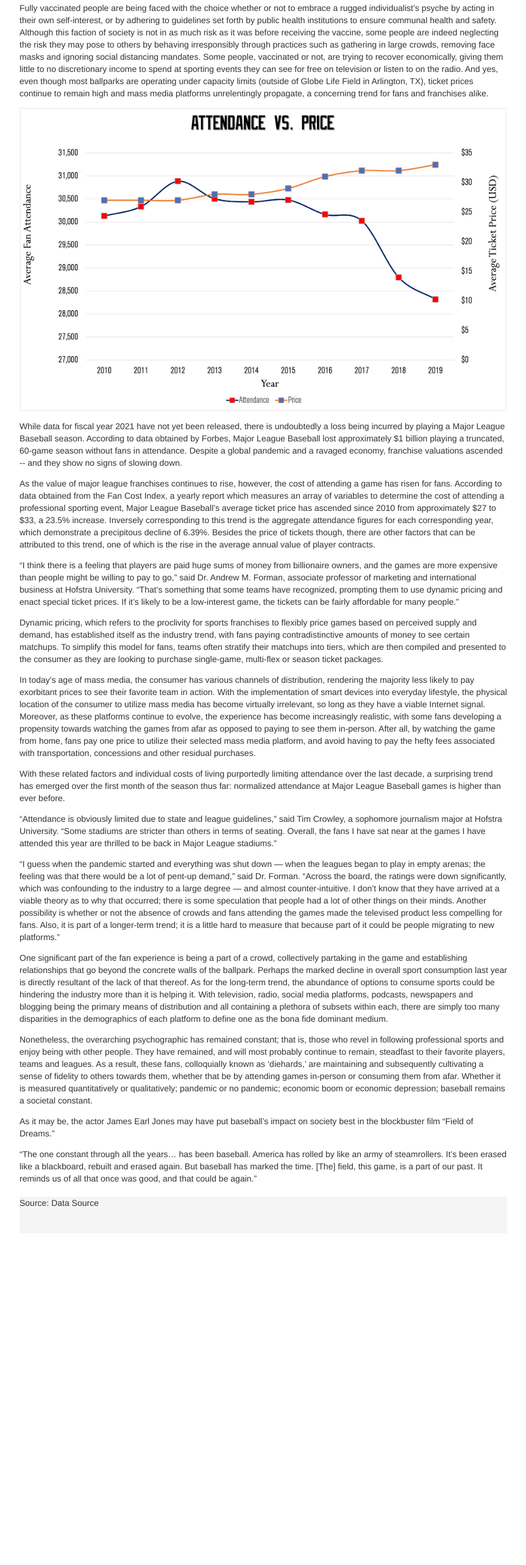
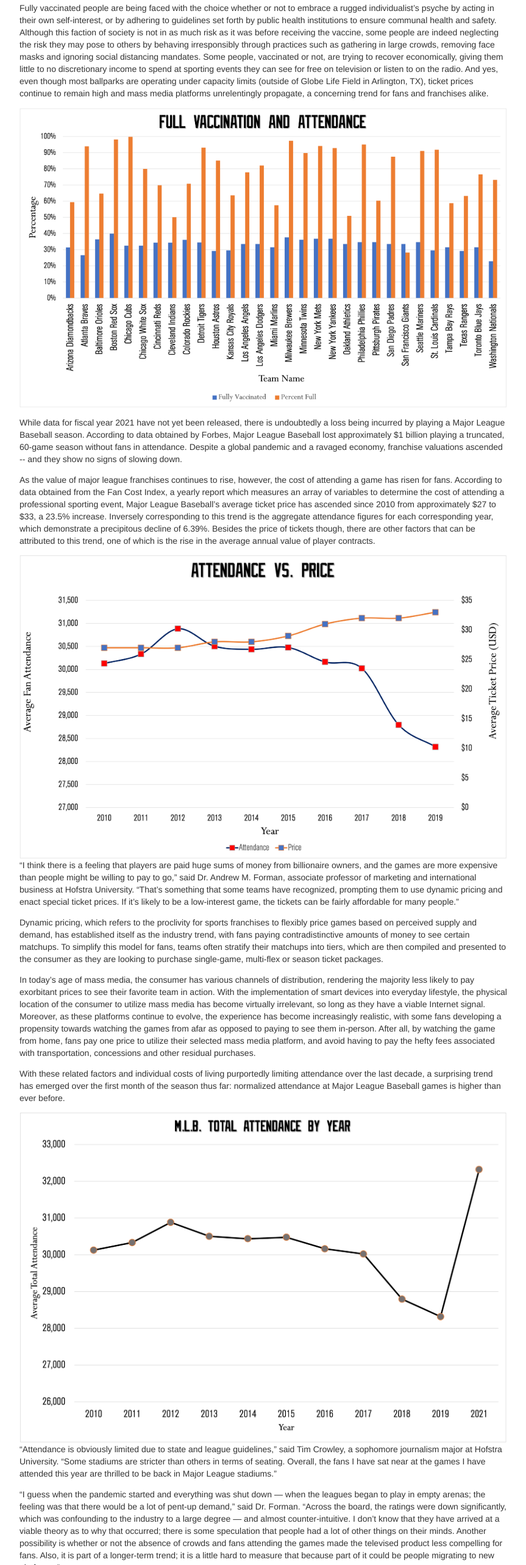
Before and after one commit to derekfutterman/derekfutterman.github.io, a plain HTML site: page hofstra/index.html in a window 1280 px wide. Shown: the part 223-2790 px from the top of the page at 61% size, without its empty margins (208-1071 px from the left). Before the commit the page ends 2246 px from the top, so only its background shows below. Drawn offline with Linux system fonts and the light colour scheme; a script that the page names is missing.

Commit message:
Update index.html

```diff
--- a/hofstra/index.html
+++ b/hofstra/index.html
@@ -236,7 +236,7 @@ width: 800px;
 <p>
           Fully vaccinated people are being faced with the choice whether or not to embrace a rugged individualist’s psyche by acting in their own self-interest, or by adhering to guidelines set forth by public health institutions to ensure communal health and safety. Although this faction of society is not in as much risk as it was before receiving the vaccine, some people are indeed neglecting the risk they may pose to others by behaving irresponsibly through practices such as gathering in large crowds, removing face masks and ignoring social distancing mandates. Some people, vaccinated or not, are trying to recover economically, giving them little to no discretionary income to spend at sporting events they can see for free on television or listen to on the radio. And yes, even though most ballparks are operating under capacity limits (outside of Globe Life Field in Arlington, TX), ticket prices continue to remain high and mass media platforms unrelentingly propagate, a concerning trend for fans and franchises alike.
 </p>
-<img src="https://github.com/derekfutterman/derekfutterman.github.io/blob/main/ATTENDANCEVSPRICE.png?raw=true">
+<img src="https://github.com/derekfutterman/derekfutterman.github.io/blob/main/FULLVAXATTENDANCE.png?raw=true">
 <p>
           While data for fiscal year 2021 have not yet been released, there is undoubtedly a loss being incurred by playing a Major League Baseball season. According to data obtained by Forbes, Major League Baseball lost approximately $1 billion playing a truncated, 60-game season without fans in attendance. Despite a global pandemic and a ravaged economy, franchise valuations ascended -- and they show no signs of slowing down.
 </p>
@@ -245,6 +245,7 @@ width: 800px;
 </p>
 <div class="flourish-embed flourish-bar-chart-race" data-src="visualisation/6098836"><script src="https://public.flourish.studio/resources/embed.js"></script></div>
 <p>
+<img src="https://github.com/derekfutterman/derekfutterman.github.io/blob/main/ATTENDANCEVSPRICE.png?raw=true">
           “I think there is a feeling that players are paid huge sums of money from billionaire owners, and the games are more expensive than people might be willing to pay to go,” said Dr. Andrew M. Forman, associate professor of marketing and international business at Hofstra University. “That’s something that some teams have recognized, prompting them to use dynamic pricing and enact special ticket prices. If it’s likely to be a low-interest game, the tickets can be fairly affordable for many people.”
 </p>
 <p>
@@ -258,6 +259,7 @@ width: 800px;
 </p>
 <div class="flourish-embed flourish-map" data-src="visualisation/6051144"><script src="https://public.flourish.studio/resources/embed.js"></script></div>
 <p>
+<img src="https://github.com/derekfutterman/derekfutterman.github.io/blob/main/MLBattendancebyyear.png?raw=true">
           “Attendance is obviously limited due to state and league guidelines,” said Tim Crowley, a sophomore journalism major at Hofstra University. “Some stadiums are stricter than others in terms of seating. Overall, the fans I have sat near at the games I have attended this year are thrilled to be back in Major League stadiums.”
 </p>
 <p>
```
